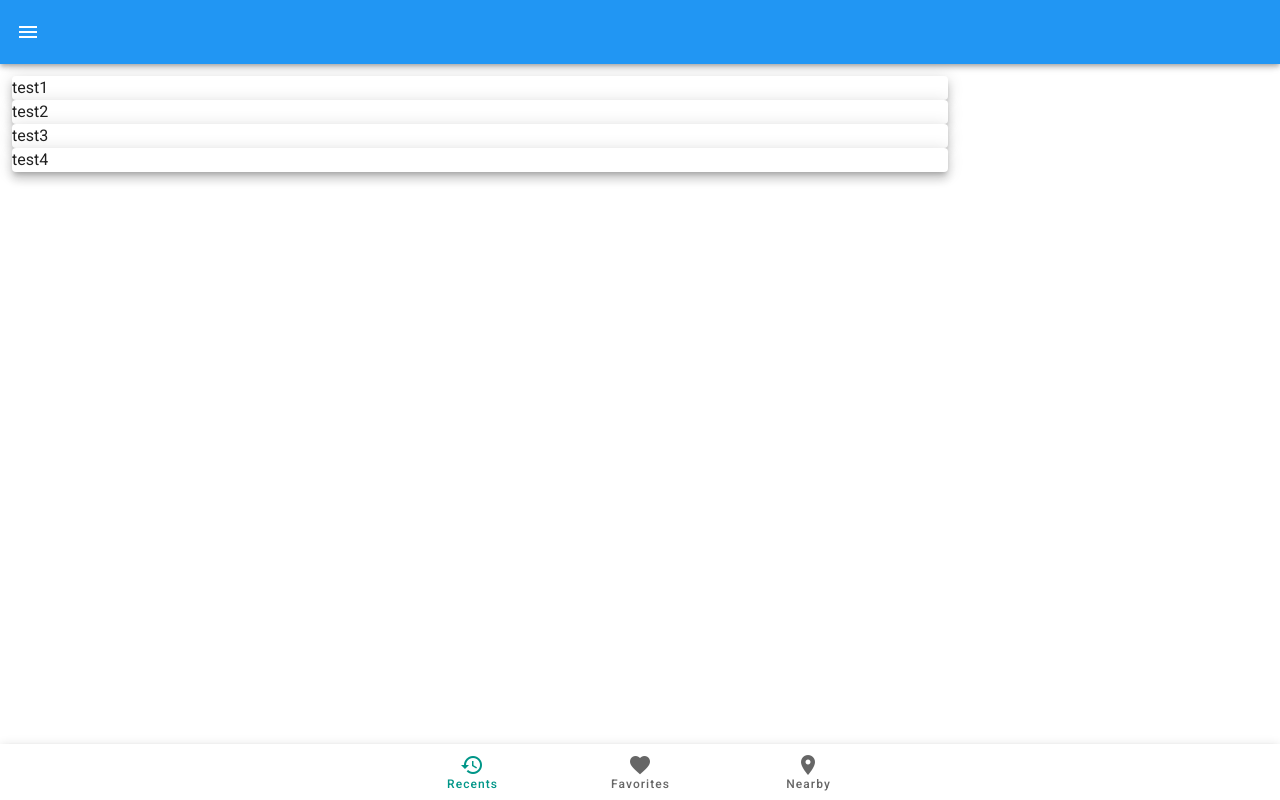
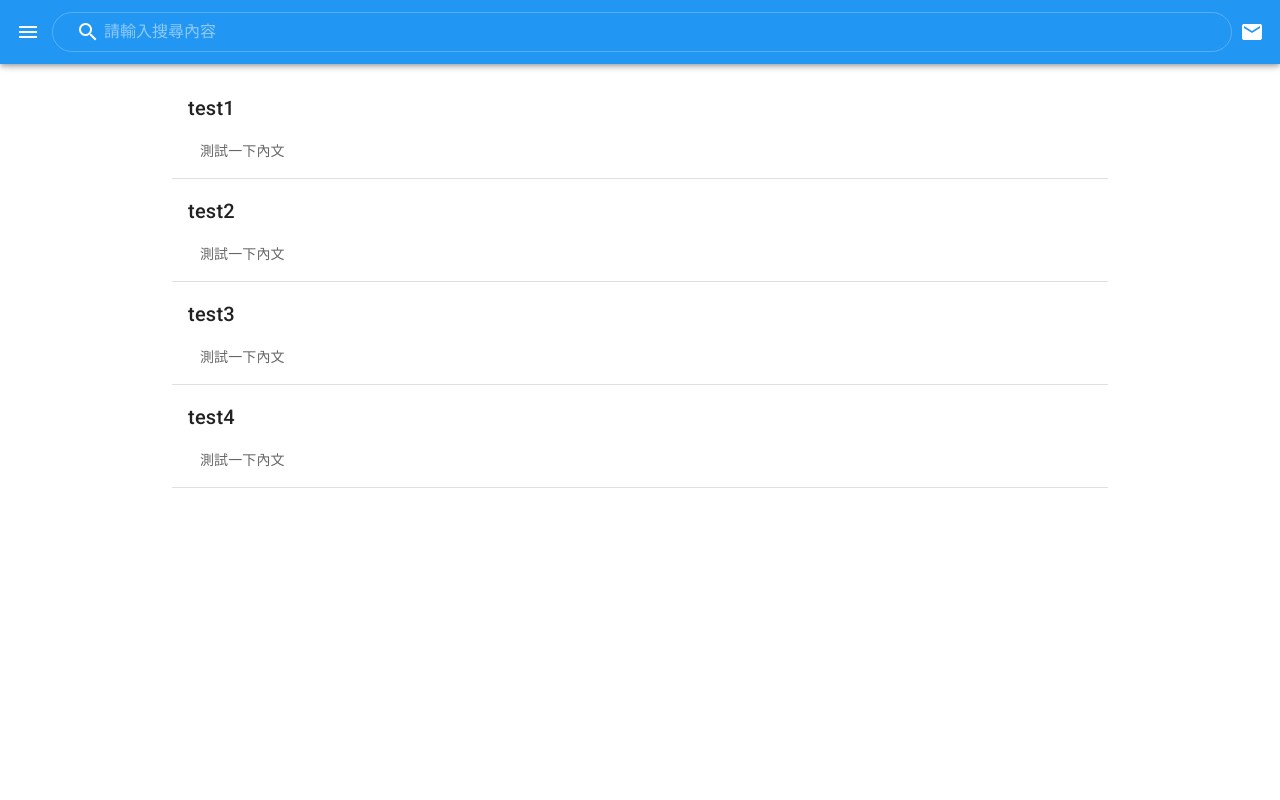
Before and after one commit to ericlin31/cnews, a Vue app: page /article in a window 1280 px wide. Built offline with nearby package versions, Linux system fonts and the light colour scheme.

Commit message:
modify article list style

```diff
--- a/src/App.vue
+++ b/src/App.vue
@@ -30,6 +30,21 @@
     <v-app-bar app color="blue" dark>
       <!-- 開關選單 -->
       <v-app-bar-nav-icon @click.stop="drawer = !drawer"></v-app-bar-nav-icon>
+      <!-- 搜尋選單-->
+      <v-text-field
+        dark
+        hide-details
+        clearable
+        prepend-inner-icon="mdi-magnify"
+        rounded
+        placeholder="請輸入搜尋內容"
+        outlined
+        dense
+        single-line
+      ></v-text-field>
+      <v-icon medium dark color="white" class="mx-auto ml-2">
+        mdi-email
+      </v-icon>
     </v-app-bar>
     <!-- 內容區塊 -->
     <v-main>
@@ -38,7 +53,7 @@
       </v-container>
     </v-main>
     <!-- footer -->
-    <v-bottom-navigation :value="value" color="teal" grow>
+    <v-bottom-navigation :value="value" v-if="!isMobile()" color="teal" grow>
       <v-btn>
         <span>Recents</span>
         <v-icon>mdi-history</v-icon>
@@ -69,5 +84,20 @@ export default {
       ],
     };
   },
+  methods: {
+    isMobile() {
+      if (screen.width <= 450) {
+        return false;
+      } else {
+        return true;
+      }
+    },
+  },
 };
 </script>
+
+<style lang="scss" scoped>
+.v-application .transparent {
+  border-color: black !important;
+}
+</style>
--- a/src/views/Article.vue
+++ b/src/views/Article.vue
@@ -1,9 +1,15 @@
 <template>
   <v-row>
-    <v-col cols="10" md="9">
-      <v-card v-for="item in 4" :key="item" elevation="7"
-        >test{{ item }}</v-card
-      >
+    <v-col cols="" md="9" class="mx-auto">
+      <v-card tile v-for="item in 4" :key="item" elevation="0">
+        <v-card-title>test{{ item }}</v-card-title>
+        <v-card-text>
+          <v-row align="left" class="mx-0">
+            <v-col> 測試一下內文 </v-col>
+          </v-row>
+        </v-card-text>
+        <v-divider></v-divider>
+      </v-card>
     </v-col>
   </v-row>
 </template>
```
Also changed, not shown: 1 other file (tests, documents, lock files or other folders).
